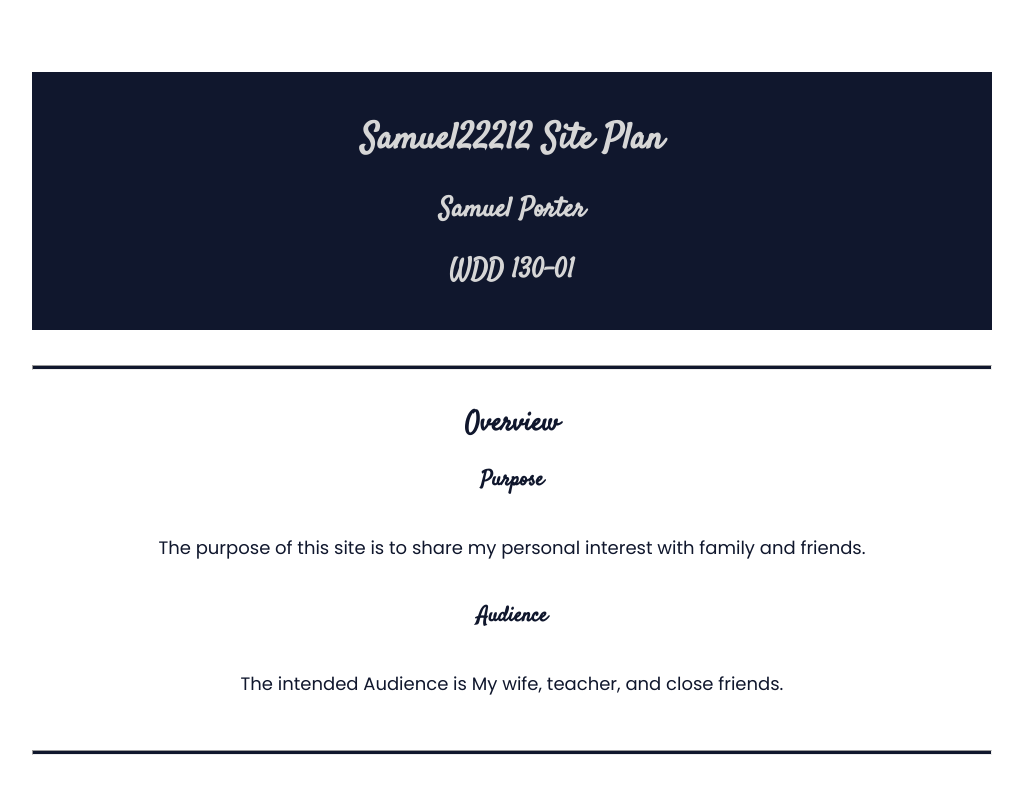
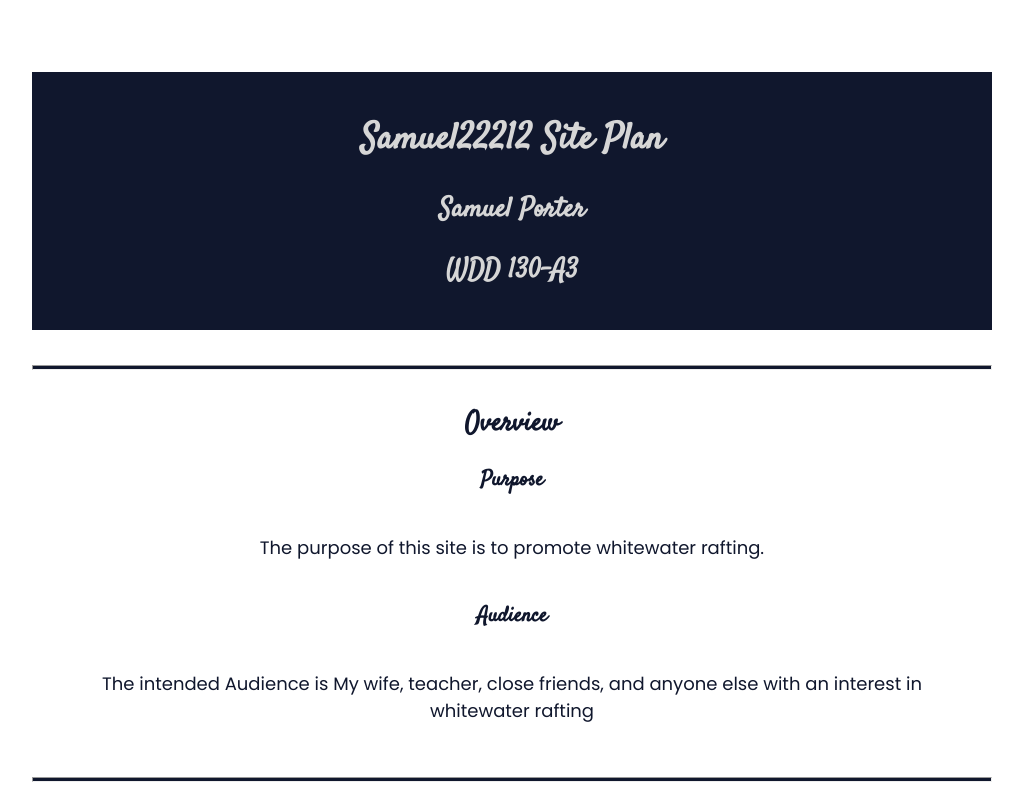
Before and after one commit to samuel22212/wdd130, a plain HTML site: page wwr/site-plan-rafting.html in a window 1280 px wide. Shown: the top 787 px of the page, without its empty margins (128-1151 px from the left). Drawn offline with Linux system fonts and the light colour scheme; a web font is replaced by a local one.

Commit message:
Update site-plan-rafting.html
no

```diff
--- a/wwr/site-plan-rafting.html
+++ b/wwr/site-plan-rafting.html
@@ -11,7 +11,7 @@
   <header>
     <h1>Samuel22212 Site Plan</h1>
     <h2>Samuel Porter</h2>
-    <h2>WDD 130-01</h2>
+    <h2>WDD 130-A3</h2>
     <!-- In the header above, add the name of your site, your name and class number. For example if you are in section 3 you would put WDD 130-03 -->
   </header>
   <main>
@@ -19,11 +19,11 @@
     <hr />
     <h2>Overview</h2>
     <h3>Purpose</h3>
-    <p>The purpose of this site is to share my personal interest with family and friends. </p>
+    <p>The purpose of this site is to promote whitewater rafting. </p>
     <!-- change this -->
 
     <h3>Audience</h3>
-    <p>The intended Audience is My wife, teacher, and close friends.</p>
+    <p>The intended Audience is My wife, teacher, close friends, and anyone else with an interest in whitewater rafting</p>
     <!-- change this -->
 
     <hr />
```
